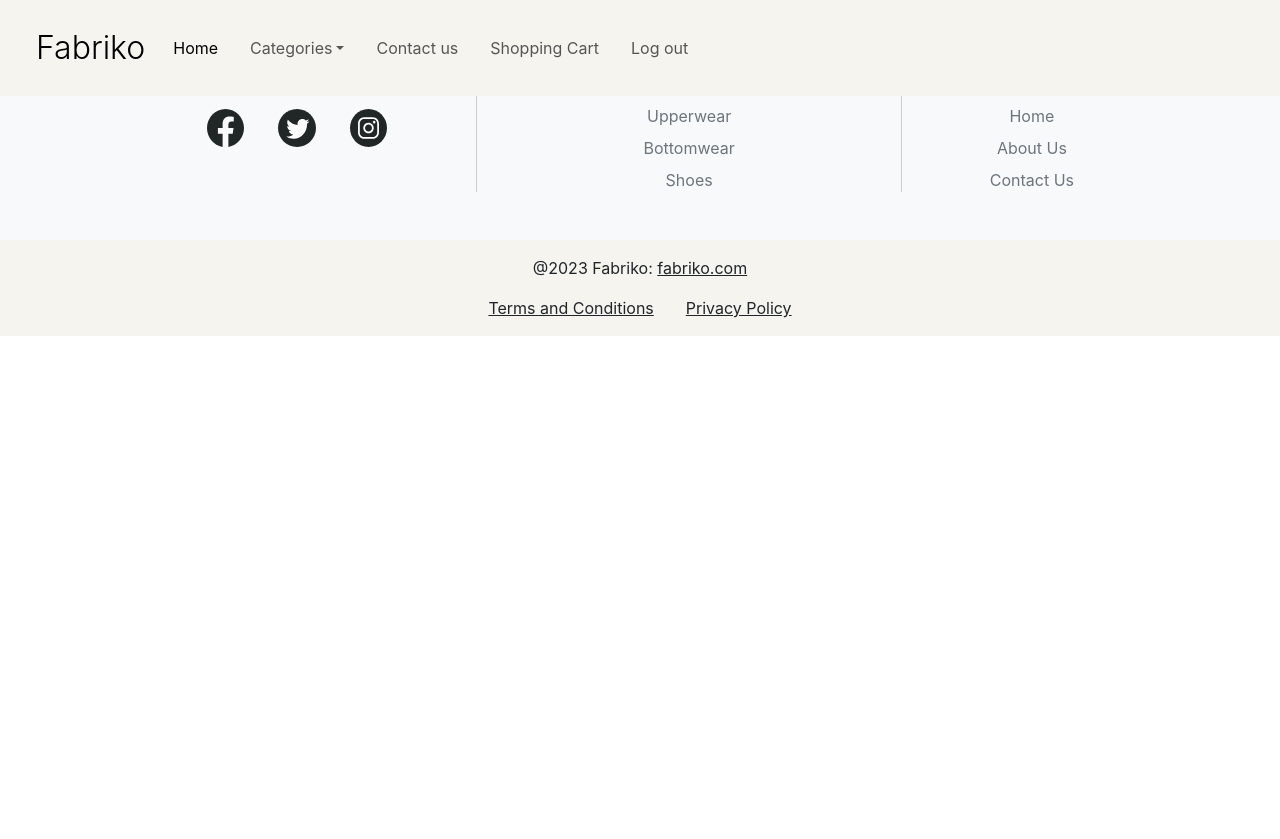
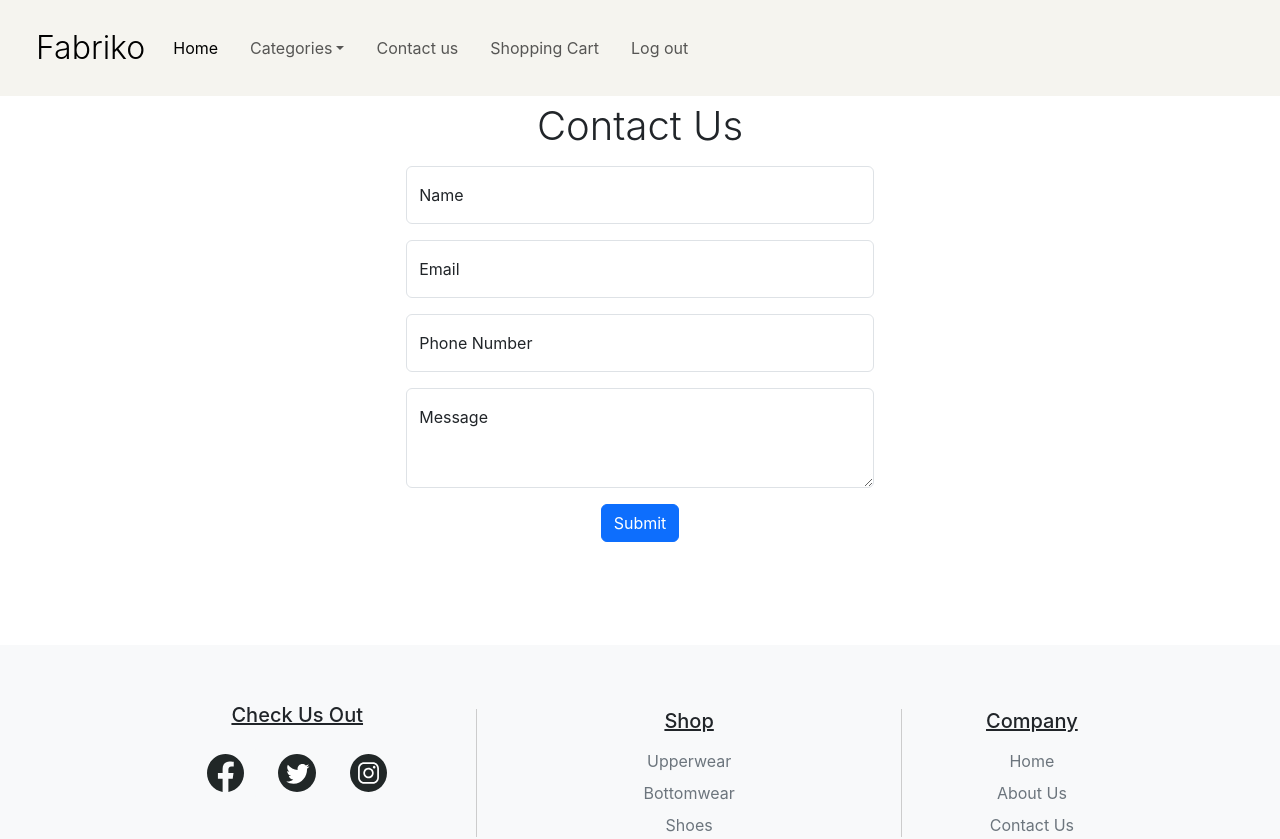
Before and after one commit to khayatcode/FabriKo, a React (Create React App) app in the folder client/: page /contact in a window 1280 px wide. Shown: the top 839 px of the page. Before the commit the page ends 800 px from the top, so only its background shows below. Built offline with nearby package versions, Linux system fonts and the light colour scheme.

Commit message:
Styled Contact Us page

```diff
--- a/client/src/App.js
+++ b/client/src/App.js
@@ -15,6 +15,7 @@ import ShoesCategory from './views/ShoesCategory';
 import CreateProduct from './components/CreateProduct';
 import EditProduct from './components/EditProduct';
 import ViewProduct from './components/ViewProduct';
+import ContactUs from './components/ContactUs';
 
 
 
@@ -39,6 +40,7 @@ function App() {
         <Route path="/createProduct" element={<CreateProduct />} />
         <Route path="/editProduct/example" element={<EditProduct />} />
         <Route path="/viewProduct/example" element={<ViewProduct />} />
+        <Route path="/contact" element={<ContactUs />} />
       </Routes>
       <Footer />
     </div>
--- a/client/src/components/ContactUs.jsx
+++ b/client/src/components/ContactUs.jsx
@@ -47,8 +47,9 @@ const ContactUs = () => {
 
 
     return (
-    <div>
-        <h1>Contact Us</h1>
+        <div className='container d-flex justify-content-center' style={{ padding: '8%' }}>
+            <div className='col-md-6'>
+                <h1 className='mb-3' style={{ fontWeight: 300 }}>Contact Us</h1>
                 <form onSubmit={onSubmit}>
                     <div className='form-floating mb-3'>
                         <input type='text' className='form-control' id='floatingInput' placeholder='Name' name='name' value={contactInfo.name} onChange={onChange} />
@@ -69,6 +70,7 @@ const ContactUs = () => {
                     <button type='submit' className='btn btn-primary'>Submit</button>
                 </form>
             </div>
+        </div>
     )
 }
 
```
Lines whose indentation alone changed are shown as unchanged.
